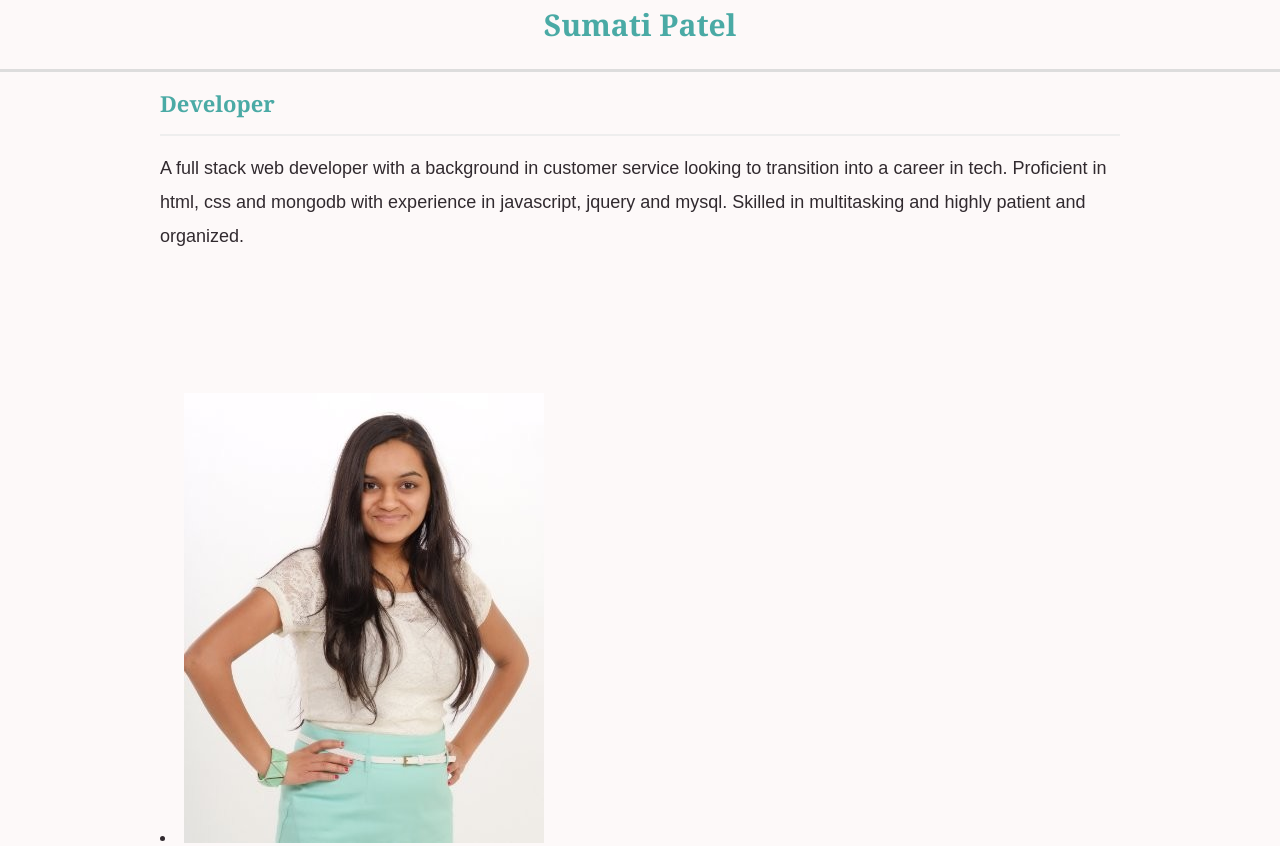
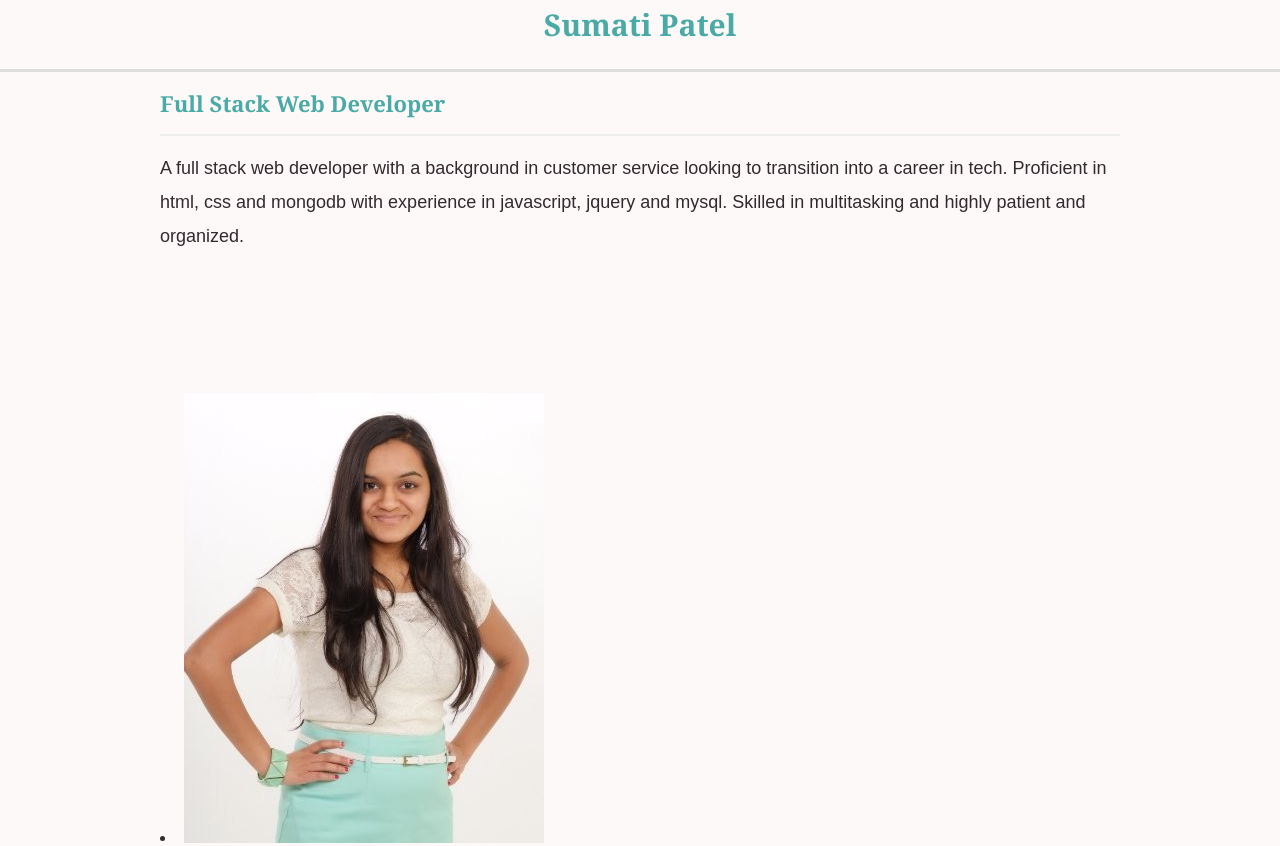
Before and after one commit to sumatip01/Portfolio, a plain HTML site: page index.html in a window 1280 px wide. Shown: the top 846 px of the page. Drawn offline with Linux system fonts and the light colour scheme.

Commit message:
minor tweaks

```diff
--- a/index.html
+++ b/index.html
@@ -21,7 +21,7 @@
 
         <section id="main bio">
 
-            <h2>Developer</h2>
+            <h2>Full Stack Web Developer</h2>
             <p>A full stack web developer with a background in customer service looking to transition into a career in tech. Proficient in html, css and mongodb with experience in javascript, jquery and mysql. Skilled in multitasking and highly patient and organized.
                 <p>
 
```
